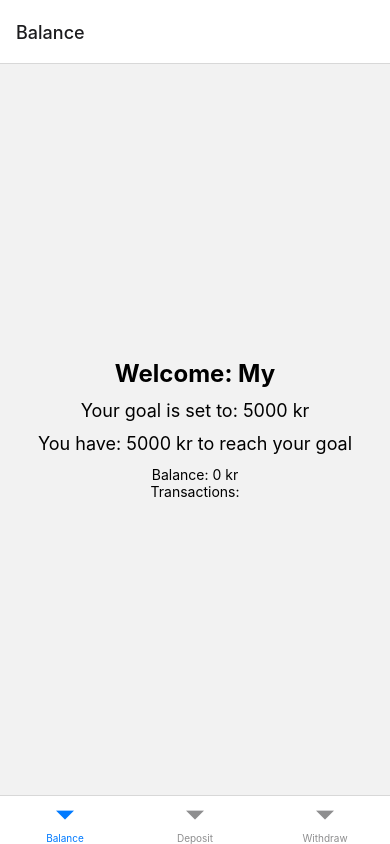
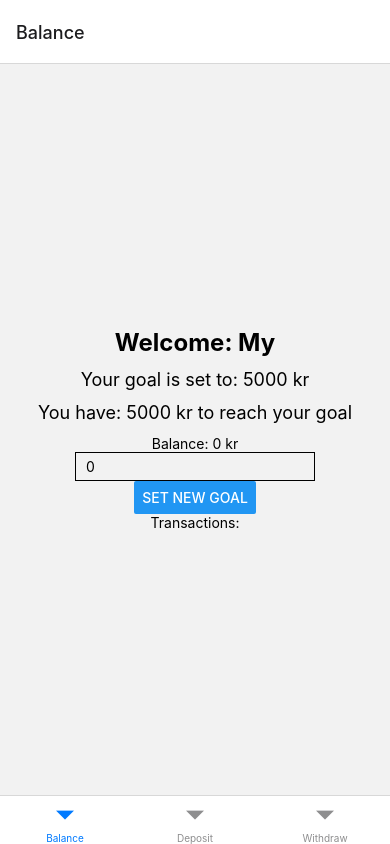
Before and after one commit to Tsourdox/redux-bankvalvet, a React Native app: screen /Balance in a window 390 px wide. Built offline with nearby package versions, Linux system fonts and the light colour scheme.

Commit message:
add form to set new savings goal

```diff
--- a/screens/BalanceScreen.tsx
+++ b/screens/BalanceScreen.tsx
@@ -1,7 +1,20 @@
-import { StyleSheet, Text, View } from "react-native";
-import { useAppSelector } from "../store/store";
+import { useState } from "react";
+import {
+  Button,
+  StyleSheet,
+  Text,
+  TextInput,
+  View,
+} from "react-native";
+import {
+  useAppDispatch,
+  useAppSelector,
+} from "../store/store";
 
 export default function BalanceScreen() {
+  const [savingsGoal, setSavingsGoal] = useState(0);
+  const dispatch = useAppDispatch();
+
   const balance = useAppSelector(
     (state) => state.balance.balance
   );
@@ -27,6 +40,24 @@ export default function BalanceScreen() {
       </Text>
       <Text>Balance: {balance} kr</Text>
 
+      <TextInput
+        style={styles.input}
+        keyboardType="numeric"
+        value={String(savingsGoal)}
+        onChangeText={(value) =>
+          setSavingsGoal(Number(value))
+        }
+      />
+      <Button
+        title="Set new goal"
+        onPress={() =>
+          dispatch({
+            type: "SET_SAVINGS_GOAL",
+            payload: savingsGoal,
+          })
+        }
+      />
+
       <Text>Transactions:</Text>
       {transactions.map((transaction, index) => (
         <Text key={index}>{transaction} kr</Text>
@@ -45,6 +76,12 @@ const styles = StyleSheet.create({
     fontSize: 18,
     marginBottom: 12,
   },
+  input: {
+    borderWidth: 1,
+    paddingHorizontal: 10,
+    paddingVertical: 5,
+    borderColor: "black",
+  },
   container: {
     flex: 1,
     alignItems: "center",
```
